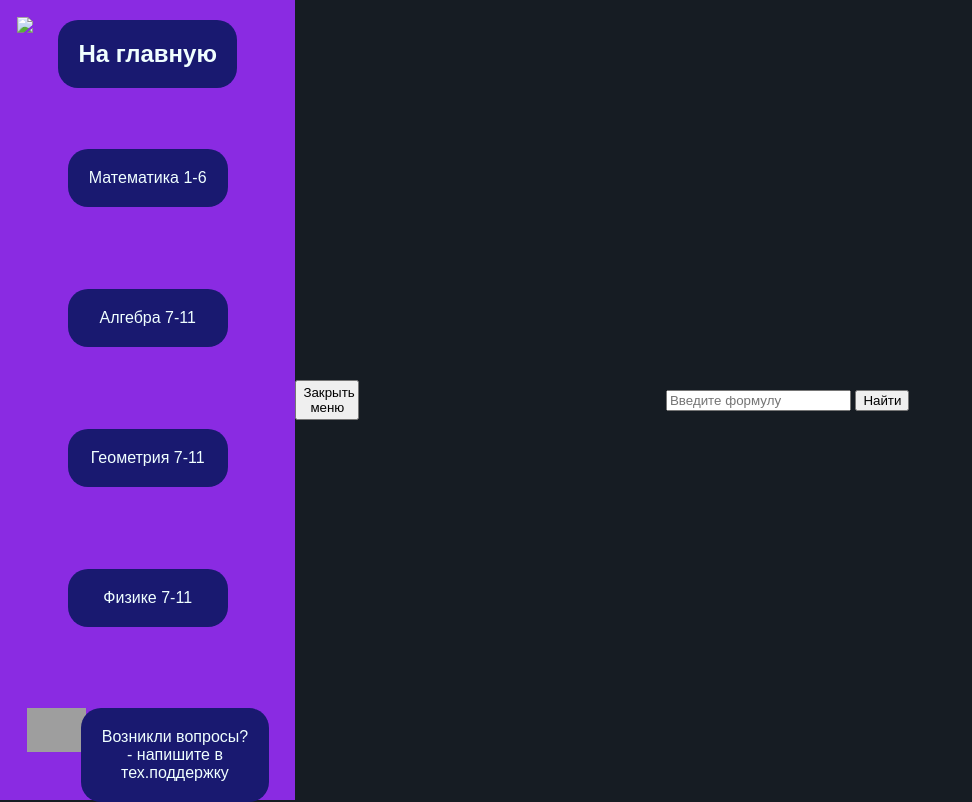
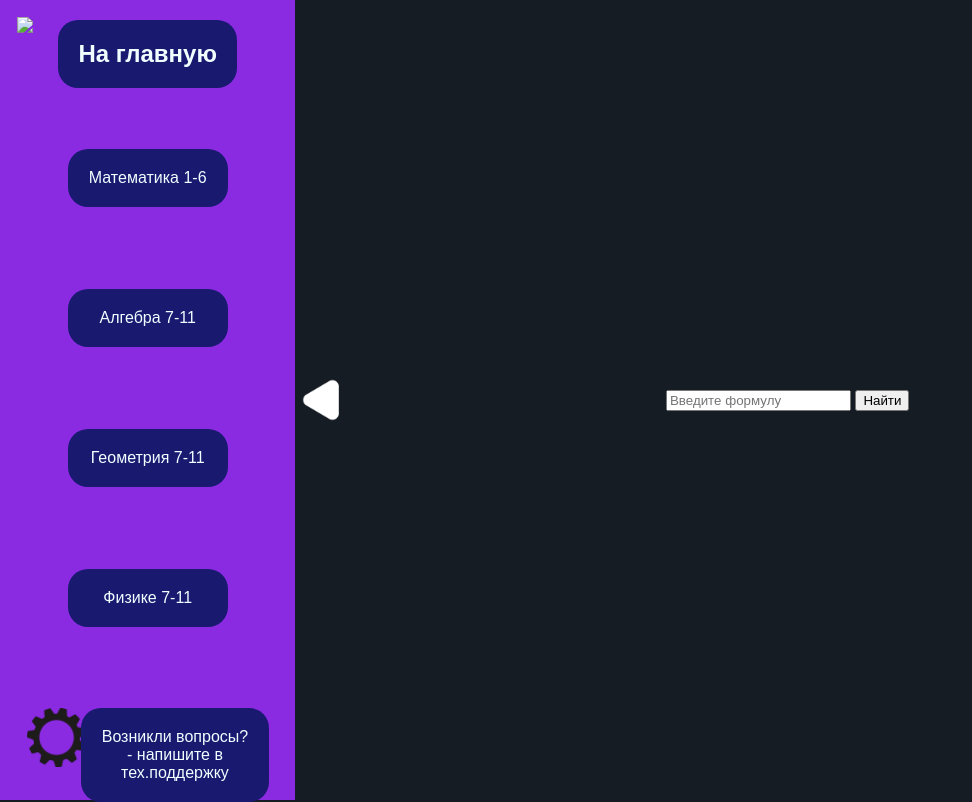
Before and after one commit to ivantr30/WellKidSite, a Django app: page /formulas/ in a window 1280 px wide. Shown: the whole page, without its empty margins (0-972 px from the left). Run offline with Django 5.2, Linux system fonts and the light colour scheme; some web fonts are replaced; grey boxes are pictures that could not be loaded.

Commit message:
lesson18 beta

```diff
--- a/VseFormuli/mainpage/templates/main.html
+++ b/VseFormuli/mainpage/templates/main.html
@@ -5,7 +5,7 @@
   <meta http-equiv="X-UA-Compatible" content="IE=edge">
   <meta name="viewport" content="width=device-width, initial-scale=1.0">
     {%load static%}
-  <link rel="stylesheet" href="{%static 'css\style.css'%}">
+  <link rel="stylesheet" href="{%static 'css\mainstyle.css'%}">
   <title>Главная</title>
 </head>
 <body>
--- a/VseFormuli/subjectscontent/static/subjectscontent/css/main.css
+++ b/VseFormuli/subjectscontent/static/subjectscontent/css/base.css
@@ -54,9 +54,11 @@ button{
     left: 0%;
     top: 50%;
     transform: translateY(-50%);
-    height: 5vh;
-    width: 5vw;
+    height: 50px;
+    width: 50px;
     position: absolute;
+    border: none;
+    background: none;
 }
 main{
     height: 100vh;
@@ -74,3 +76,10 @@ h1{
 .Main{
     width: max-content;
 }
+.toggleMenu{
+    width: 50px;
+    left: 0%;
+    top: 0%;
+    transform: rotate(180deg);
+    filter: invert(180);
+}
--- a/VseFormuli/subjectscontent/templates/base.html
+++ b/VseFormuli/subjectscontent/templates/base.html
@@ -4,7 +4,7 @@
     <meta charset="UTF-8">
     <meta name="viewport" content="width=device-width, initial-scale=1.0">
     {%load static%}
-    <link rel = "stylesheet" href="{%static 'subjectscontent\css\main.css'%}">
+    <link rel = "stylesheet" href="{%static 'subjectscontent\css\base.css'%}">
     {%block connect%}
     {%endblock%}
     <title>VseFormuli</title> <!--.ru-->
@@ -25,12 +25,12 @@
             </ul>
         </nav>
         <footer>
-            <img src = "https://w7.pngwing.com/pngs/327/195/png-transparent-computer-icons-gear-options-icon-logo-silhouette-black-and-white-thumbnail.png" style="right: 71%; position: absolute; width: 20%;" class = "settings">
+            <img src = "{%static 'subjectscontent\pictures\settingsIcon.png'%}" style="right: 71%; position: absolute; width: 20%;" class = "settings">
             <a href = "" style="text-align: center; right: 9%; position: absolute; width: 50%;">Возникли вопросы? - напишите в тех.поддержку</a>
         </footer>
     </aside>
     <main>
-        <button onClick="OpenClose()" id = "openclosebutton">Закрыть меню</button>
+        <button onClick="OpenClose()" id = "openclosebutton"><img src="{%static 'subjectscontent\pictures\toggleMenu.png'%}" class="toggleMenu"></button>
         <form action="">
             <input type="search" name="" id="" placeholder="Введите формулу">
             <input type="submit" value = "Найти" name="" id="">
@@ -44,11 +44,11 @@
             isСlosed = !isСlosed;
             if(isСlosed){
                 document.getElementById("sidebar").style.display = "none";
-                document.getElementById("openclosebutton").innerText = "Открыть меню";
+                document.getElementsByClassName("toggleMenu")[0].style.transform = "rotate(0deg)";
             }
             else{
                 document.getElementById("sidebar").style.display = "block";
-                document.getElementById("openclosebutton").innerText = "Закрыть меню";
+                document.getElementsByClassName("toggleMenu")[0].style.transform = "rotate(180deg)";
             }
         }
     </script>
```
Also changed, not shown: VseFormuli/mainpage/static/css/mainstyle.css (renamed from VseFormuli/mainpage/static/css/style.css), VseFormuli/subjectscontent/static/subjectscontent/pictures/settingsIcon.png (added), VseFormuli/subjectscontent/static/subjectscontent/pictures/toggleMenu.png (added).
